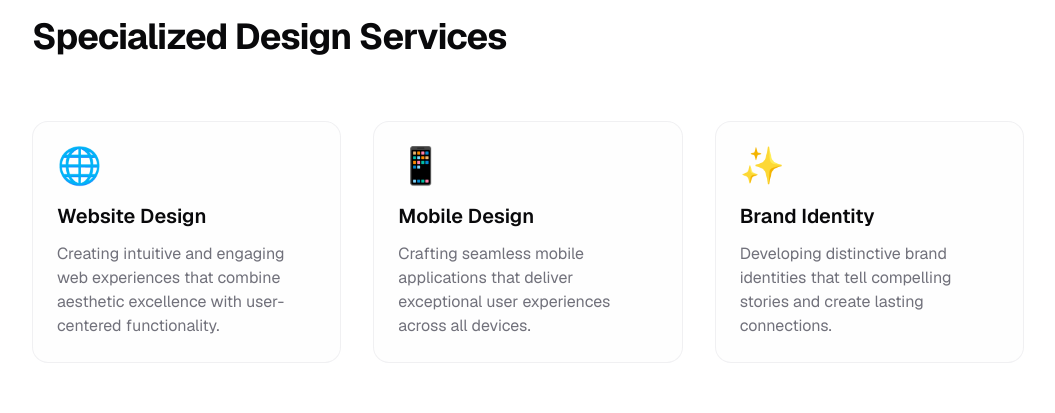
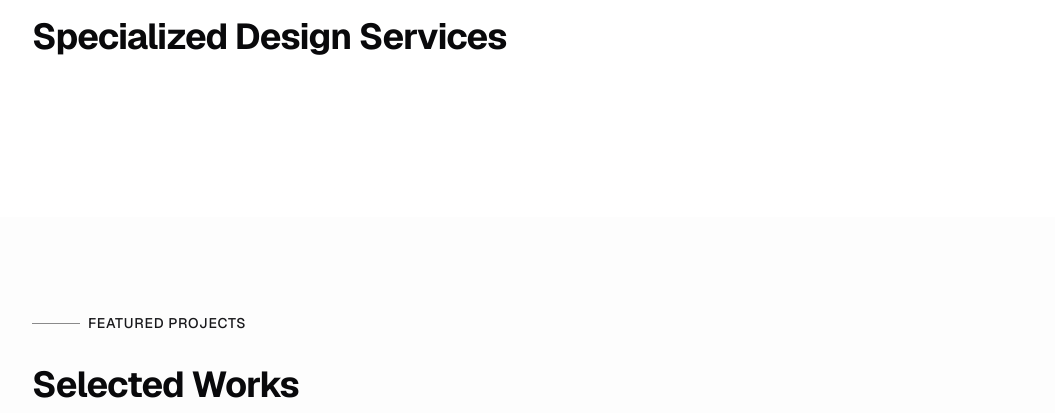
Before and after one commit to riffiamine911/mymy, a Next.js app: page / in a window 1280 px wide. Shown: the part 1980-2393 px from the top of the page, without its empty margins (112-1167 px from the left). Built offline with nearby package versions, Linux system fonts and the light colour scheme.

Commit message:
responsive

```diff
--- a/app/components/AnimatedText.tsx
+++ b/app/components/AnimatedText.tsx
@@ -29,7 +29,7 @@ export function AnimatedText() {
 
   return (
     <div className="inline-flex items-center gap-2">
-      <span className="text-white font-bold">Let's</span>
+      <span className="text-white font-bold">Let&apos;s</span>
       <div className="relative">
         <span
           className={`inline-block transition-all duration-1000 text-white font-bold ${
--- a/app/page.tsx
+++ b/app/page.tsx
@@ -210,23 +210,7 @@ export default function Home() {
               {t.expertise.heading}
             </h2>
 
-            <div className="grid grid-cols-1 md:grid-cols-3 gap-8">
-              {t.expertise.services.map((service, index) => (
-                <div
-                  key={service.title}
-                  className="group relative bg-secondary/10 backdrop-blur-sm border border-border/50 rounded-2xl p-6 hover:border-primary/20 transition-colors"
-                >
-                  <div className="text-4xl mb-4">{service.icon}</div>
-                  <h3 className="text-xl font-semibold mb-3 group-hover:text-primary transition-colors">
-                    {service.title}
-                  </h3>
-                  <p className="text-muted-foreground">
-                    {service.description}
-                  </p>
-                  <div className="absolute inset-0 bg-gradient-to-tr from-primary/5 via-transparent to-transparent rounded-2xl opacity-0 group-hover:opacity-100 transition-opacity" />
-                </div>
-              ))}
-            </div>
+
           </div>
         </section>
       </ScrollAnimation>
```
